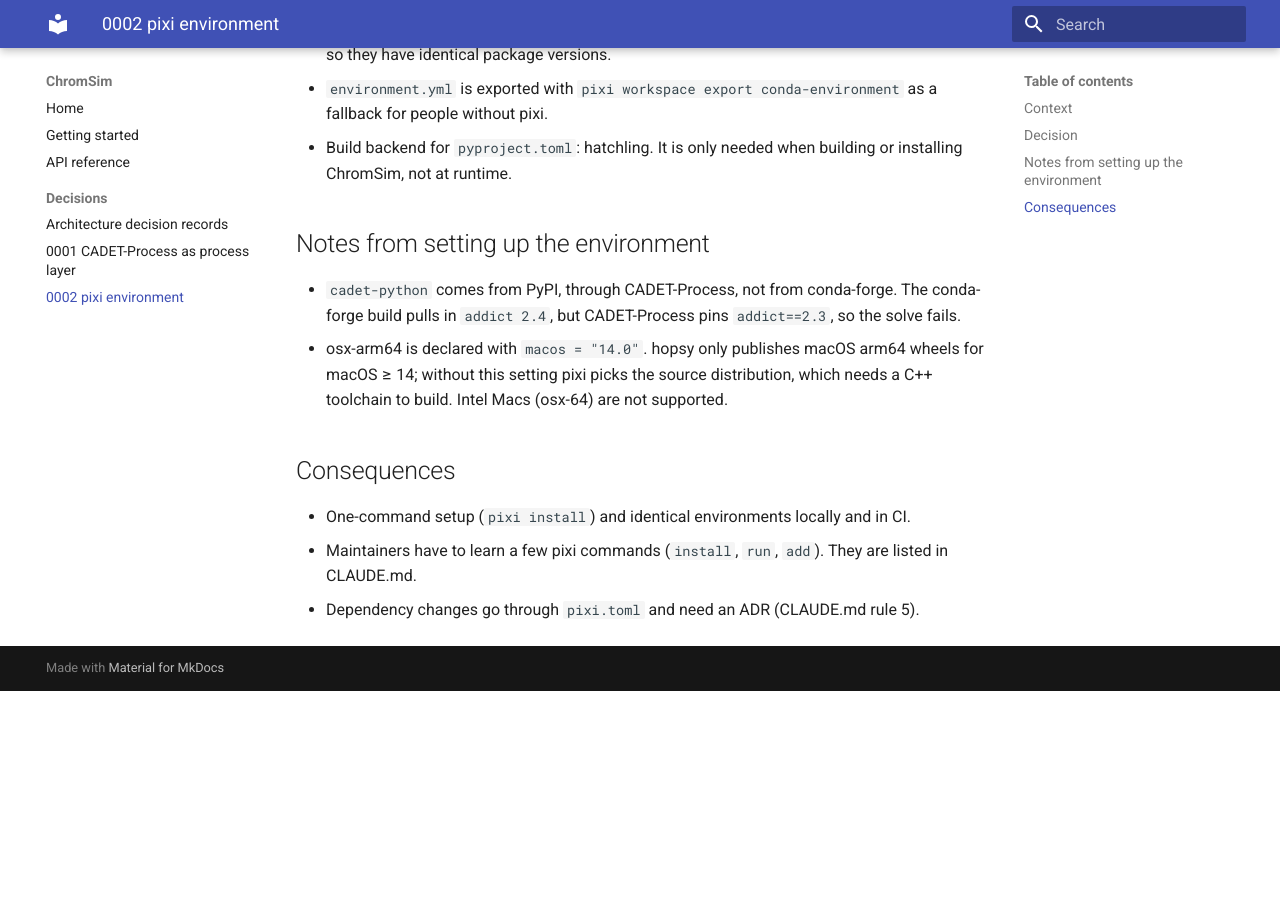
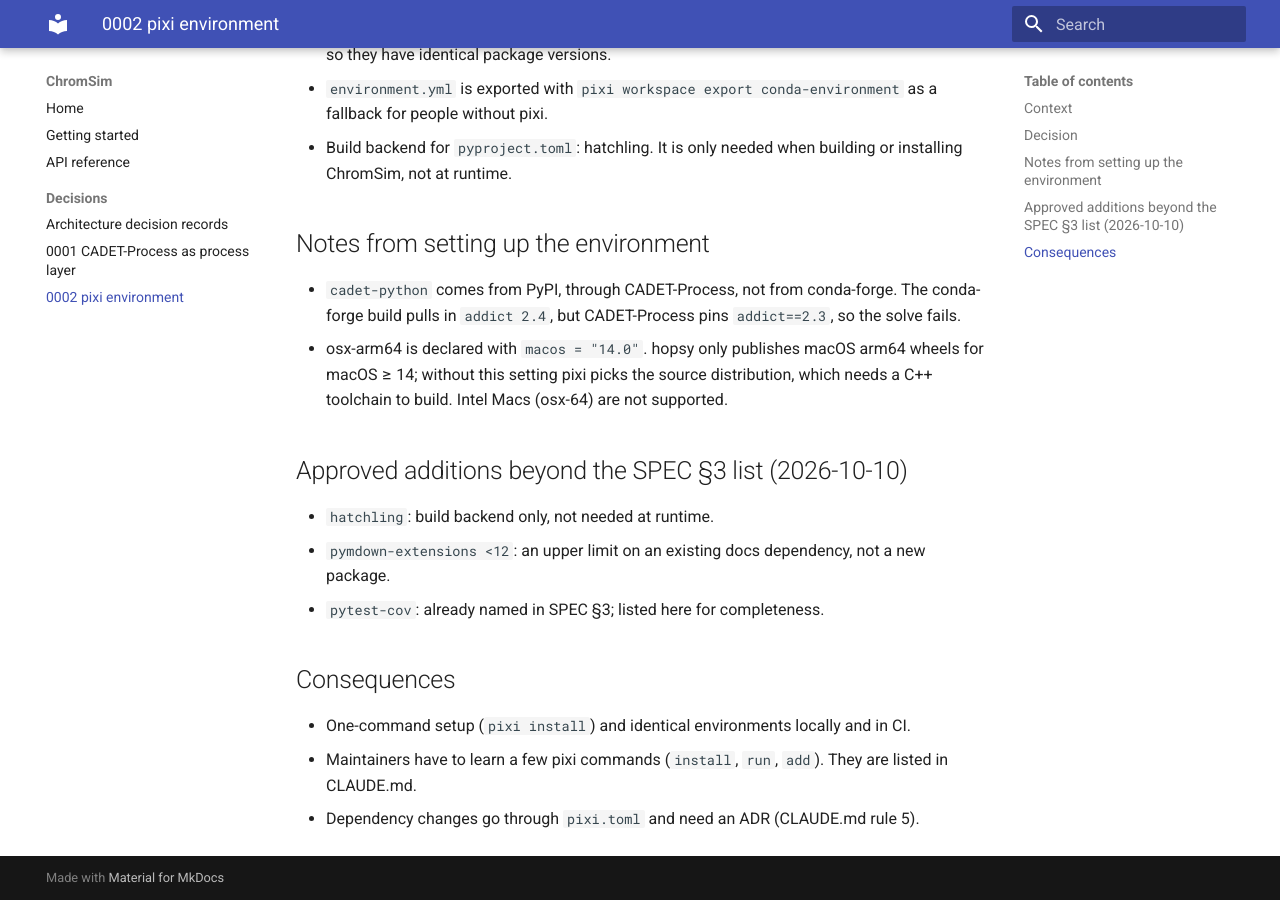
Before and after one commit to rschiemer/ChromSim, an MkDocs documentation site: the page built from docs/decisions/0002-pixi.md, in a window 1280 px wide and 900 px high, scrolled down 633 px. Built offline with MkDocs 1.6.1 and Material for MkDocs 9.7.7, drawn with Linux system fonts in a browser that asks for light colours; before the commit the page ends 1324 px from its top, so only the background shows below that.

Commit message:
ADR 0002: record approval of build/docs dependency additions
Co-Authored-By: Claude Opus 5.5 <noreply@anthropic.com>

```diff
--- a/docs/decisions/0002-pixi.md
+++ b/docs/decisions/0002-pixi.md
@@ -28,6 +28,11 @@ Use [pixi](https://pixi.sh) with `pixi.toml` and a committed `pixi.lock`.
   macOS ≥ 14; without this setting pixi picks the source distribution, which needs a C++
   toolchain to build. Intel Macs (osx-64) are not supported.
 
+## Approved additions beyond the SPEC §3 list (2026-10-10)
+- `hatchling`: build backend only, not needed at runtime.
+- `pymdown-extensions <12`: an upper limit on an existing docs dependency, not a new package.
+- `pytest-cov`: already named in SPEC §3; listed here for completeness.
+
 ## Consequences
 - One-command setup (`pixi install`) and identical environments locally and in CI.
 - Maintainers have to learn a few pixi commands (`install`, `run`, `add`). They are listed in
```
